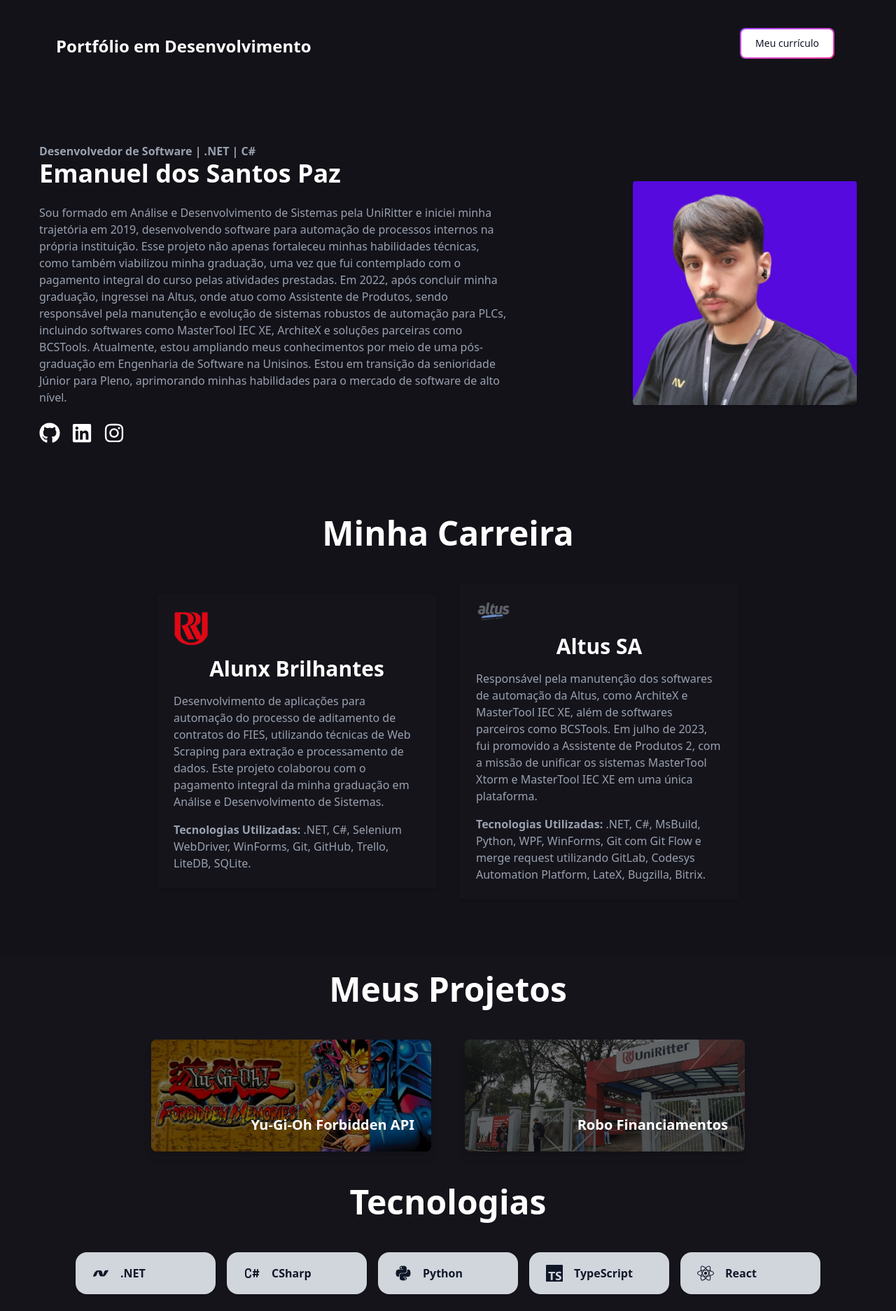
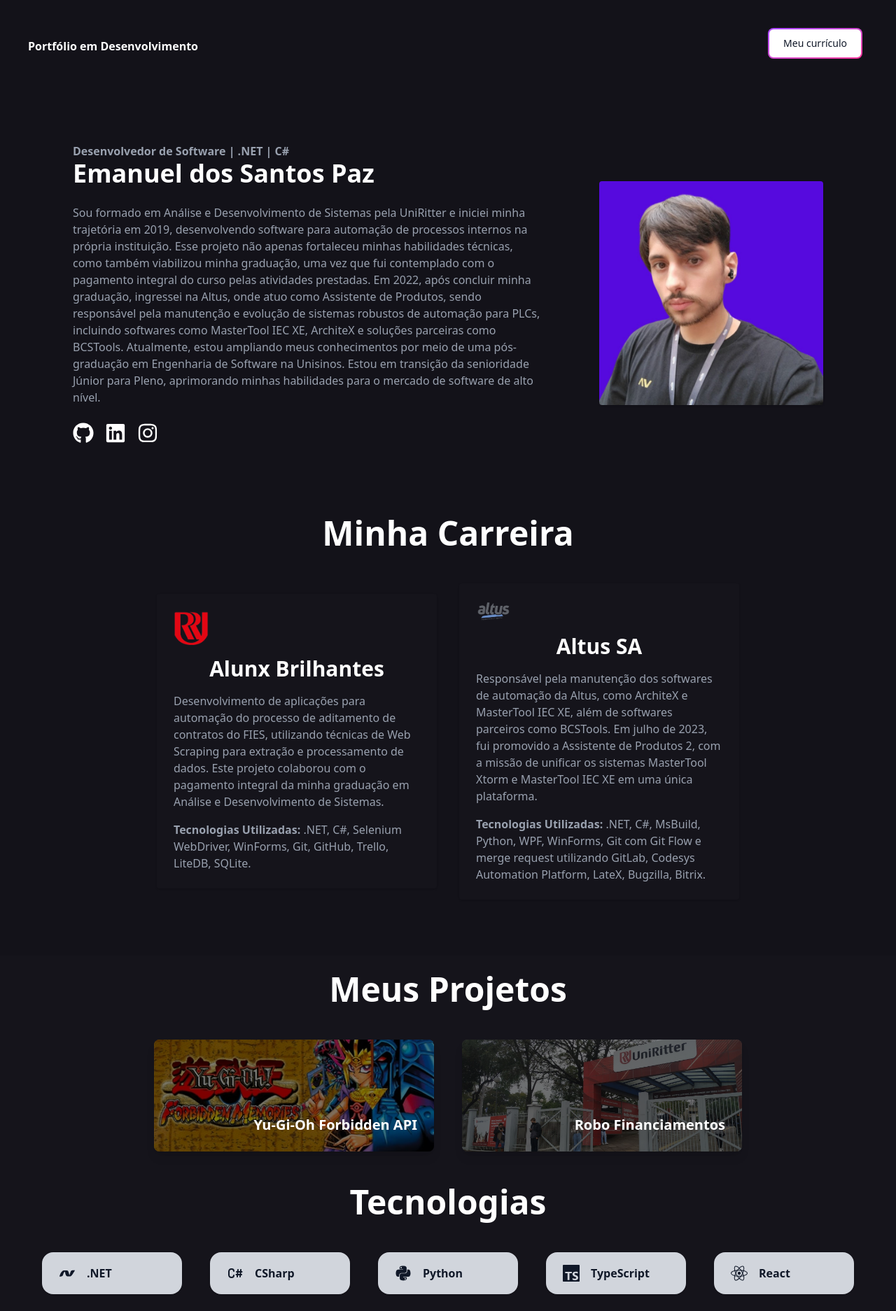
Before and after one commit to devSantos16/portfolio, a React (Vite) app: page / in a window 1280 px wide. Shown: the whole page at 70% size. Built offline with nearby package versions, Linux system fonts and the light colour scheme.

Commit message:
making the site responsive

```diff
--- a/src/components/Career.tsx
+++ b/src/components/Career.tsx
@@ -6,7 +6,7 @@
     return (
         <div className="p-8 space-y-12">
             <h1 className="text-white text-center text-5xl font-bold">Minha Carreira</h1>
-            <div className="flex justify-center items-center gap-8">
+            <div className="flex flex-wrap justify-center items-center gap-8">
                 <CarrerCard
                     logo={logo_uniritter}
                     title="Alunx Brilhantes"
--- a/src/components/Home.tsx
+++ b/src/components/Home.tsx
@@ -4,7 +4,7 @@
 
 function Home() {
     return (
-        <div className="flex justify-center items-center gap-44 p-6">
+        <div className="flex flex-wrap justify-center items-center gap-20 p-6">
             <div className='max-w-2xl  space-y-6'>
                 <div>
                     <p className='text-gray-400 font-semibold'>Desenvolvedor de Software | .NET | C# </p>
--- a/src/components/Nav.tsx
+++ b/src/components/Nav.tsx
@@ -11,9 +11,9 @@
 
 function Nav() {
     return (
-        <nav className="flex flex-wrap text-white justify-between items-center py-10 px-20">
-            <h1 className="text-2xl font-bold">Portfólio em Desenvolvimento</h1>
-            <div className="flex items-center space-x-6 text-sm">
+        <nav className="flex flex-wrap gap-5 text-white justify-between items-center p-10">
+            <h1 className="font-bold">Portfólio em Desenvolvimento</h1>
+            <div className="flex items-center text-sm">
                 <PurpleButton OnClick={() => DownloadPdf("/assets/curriculum/curriculum.docx")}>Meu currículo</PurpleButton>
             </div>
         </nav>
--- a/src/components/Projects.tsx
+++ b/src/components/Projects.tsx
@@ -14,12 +14,12 @@
     return (
         <div className="bg-[#15141b] space-y-12 p-6">
             <h1 className="text-white text-center text-5xl font-bold">Meus Projetos</h1>
-            <div className="flex justify-center space-x-12">
+            <div className="flex flex-wrap justify-center gap-10">
                 <ProjectsCard title="Yu-Gi-Oh Forbidden API" image={YuGiOhImage} link={"https://github.com/devSantos16/YuGiOhForbiddenAPI"} />
                 <ProjectsCard title="Robo Financiamentos" image={UniritterImage} link={"https://github.com/robo-financiamentos/robo-2.0"} />
             </div>
             <h1 className="text-white text-center text-5xl font-bold">Tecnologias</h1>
-            <div className="flex justify-center space-x-4">
+            <div className="flex flex-col sm:flex-row flex-wrap justify-center items-center gap-10">
                 <TecnologiesCard Icon={DiDotnet} backgroundColor="bg-purple-700" text=".NET" link="https://dotnet.microsoft.com/pt-br/" />
                 <TecnologiesCard Icon={TbBrandCSharp} backgroundColor="bg-purple-700" text="CSharp" link="https://dotnet.microsoft.com/pt-br/languages/csharp"/>
                 <TecnologiesCard Icon={FaPython} backgroundColor="bg-yellow-500" text="Python" link="https://www.python.org/"/>
```
